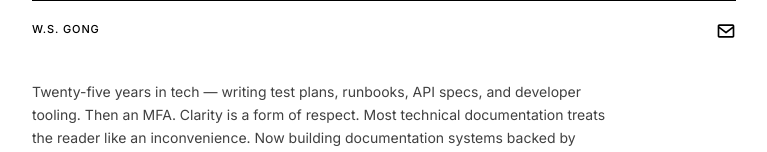
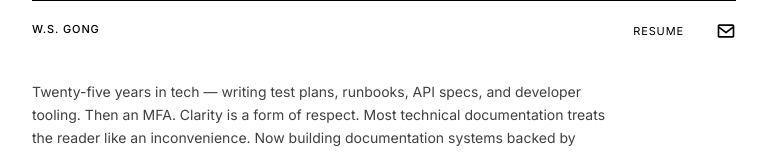
Before and after one commit to highschoolsmokers/ws-gong, a Next.js app: page /tech in a window 1280 px wide. Shown: the top 152 px of the page, without its empty margins (256-1023 px from the left). Built offline with nearby package versions, Linux system fonts and the light colour scheme.

Commit message:
Add Resume link to tech nav with active state
Extract TechNav client component to support usePathname active state,
matching the pattern of the site Nav.

Co-Authored-By: Claude Sonnet 4.6 <noreply@anthropic.com>

```diff
--- /dev/null
+++ b/app/(tech)/TechNav.tsx
@@ -0,0 +1,45 @@
+"use client";
+
+import Link from "next/link";
+import { usePathname } from "next/navigation";
+import { EmailIcon } from "../(site)/about/SocialIcons";
+
+export default function TechNav() {
+  const pathname = usePathname();
+
+  return (
+    <div className="flex items-start justify-between">
+      <Link
+        href="/tech"
+        className={`text-[11px] font-medium tracking-[0.08em] uppercase transition-opacity ${
+          pathname === "/tech" ? "pointer-events-none" : "hover:opacity-50"
+        }`}
+      >
+        W.S. Gong
+      </Link>
+      <nav className="flex gap-8 items-center">
+        <Link
+          href="/resume"
+          className={`text-[11px] tracking-[0.08em] uppercase transition-opacity ${
+            pathname === "/tech/resume"
+              ? "underline underline-offset-2 pointer-events-none"
+              : "hover:opacity-50"
+          }`}
+        >
+          Resume
+        </Link>
+        <Link
+          href="/contact"
+          className={`transition-opacity ${
+            pathname === "/contact"
+              ? "opacity-40 pointer-events-none"
+              : "hover:opacity-50"
+          }`}
+          aria-label="Contact"
+        >
+          <EmailIcon />
+        </Link>
+      </nav>
+    </div>
+  );
+}
--- a/app/(tech)/layout.tsx
+++ b/app/(tech)/layout.tsx
@@ -1,6 +1,5 @@
-import Link from "next/link";
 import PageShell from "../components/PageShell";
-import { EmailIcon } from "../(site)/about/SocialIcons";
+import TechNav from "./TechNav";
 
 export default function TechLayout({
   children,
@@ -8,24 +7,7 @@ export default function TechLayout({
   children: React.ReactNode;
 }) {
   return (
-    <PageShell
-      header={
-        <div className="flex items-start justify-between">
-          <span className="text-[11px] font-medium tracking-[0.08em] uppercase">
-            W.S. Gong
-          </span>
-          <nav>
-            <Link
-              href="/contact"
-              className="hover:opacity-50 transition-opacity"
-              aria-label="Contact"
-            >
-              <EmailIcon />
-            </Link>
-          </nav>
-        </div>
-      }
-    >
+    <PageShell header={<TechNav />}>
       {children}
     </PageShell>
   );
```
